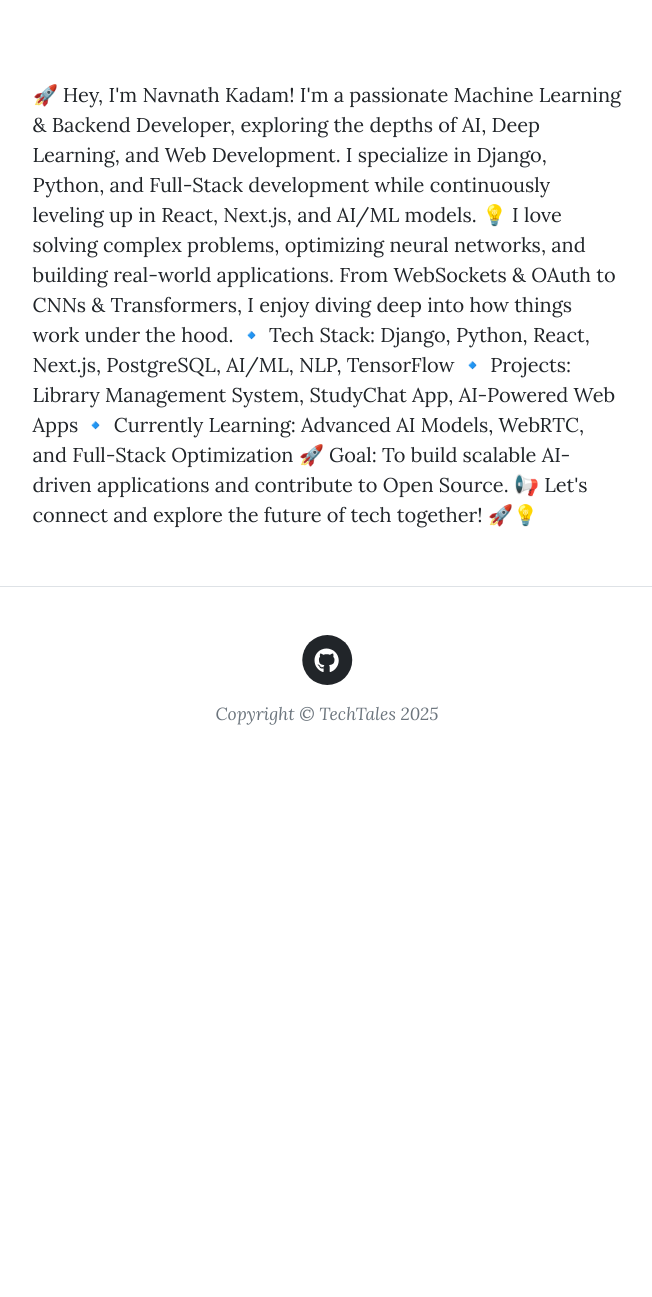
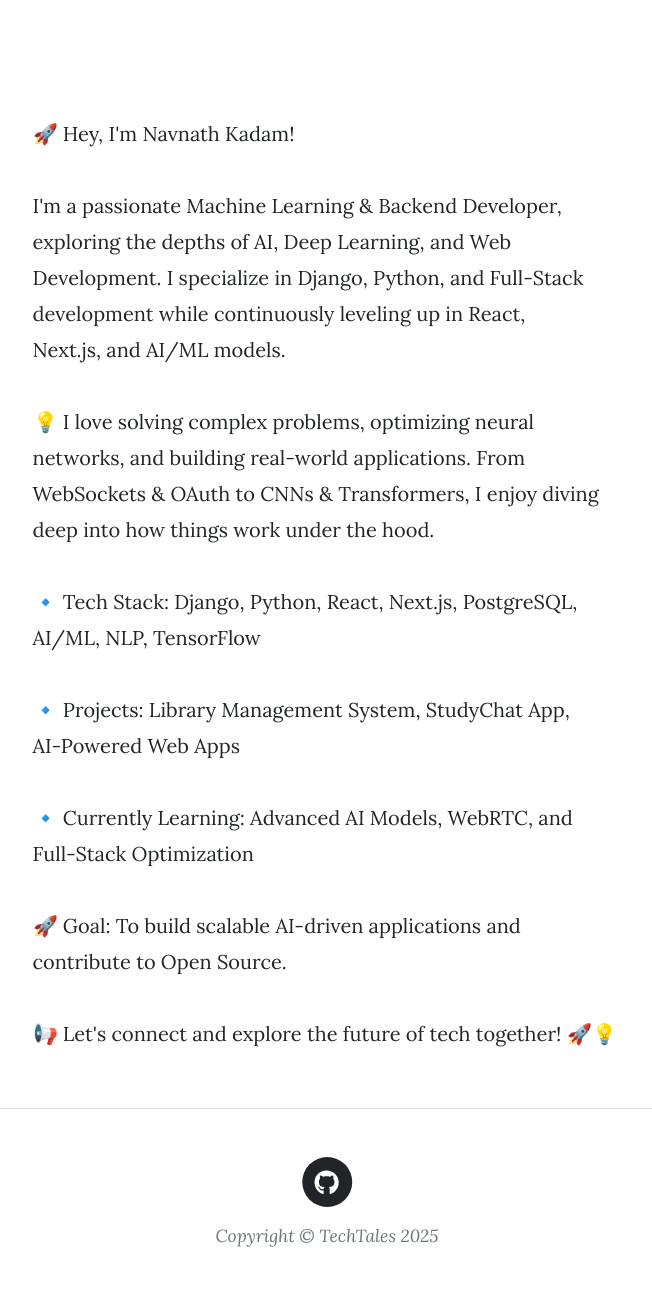
Before and after one commit to ndk123-web/blog, a Flask app: template templates/about.html in a window 1280 px wide. Shown: the part 506-1803 px from the top of the page, without its empty margins (313-965 px from the left). Before the commit the page ends 1231 px from the top, so only its background shows below. Run offline with Flask 3, Linux system fonts and the light colour scheme; the template is opened without the code that fills it, so the values that code supplies are empty; parts of the project's set-up code (start-up, migrations or seed data) failed here and were passed over; some libraries are stand-ins or nearby versions.

Commit message:
about_me_enhanced

```diff
--- a/templates/about.html
+++ b/templates/about.html
@@ -1,9 +1,29 @@
+<html lang="en">
+<head>
+    <meta charset="utf-8" />
+    <meta name="viewport" content="width=device-width, initial-scale=1, shrink-to-fit=no" />
+    <meta name="description" content />
+    <meta name="author" content />
+    <title>{{params["blog_name"]}}</title>
+
+    <link rel="icon" type="image/x-icon" href="{{ url_for('static', filename ='assets/logo.png') }}" />
+
+    <style>
+        /* Fixing paragraph formatting */
+        .about-content {
+            white-space: pre-line;
+            line-height: 1.8;
+            text-align: justify;
+        }
+    </style>
+</head>
+
 {% extends 'main.html' %}
 
 {% block body %}
 <!-- Page Header-->
 <header class="masthead"
-    style="background-image: url('{{ url_for( 'static' , filename = 'assets/img/about-bg.jpg')}}')">
+    style="background-image: url('{{ url_for('static', filename='assets/img/about-bg.jpg')}}')">
     <div class="container position-relative px-4 px-lg-5">
         <div class="row gx-4 gx-lg-5 justify-content-center">
             <div class="col-md-10 col-lg-8 col-xl-7">
@@ -15,12 +35,13 @@
         </div>
     </div>
 </header>
+
 <!-- Main Content-->
 <main class="mb-4">
     <div class="container px-4 px-lg-5">
         <div class="row gx-4 gx-lg-5 justify-content-center">
             <div class="col-md-10 col-lg-8 col-xl-7">
-                <p>
+               <p class="about-content">
                     🚀 Hey, I'm Navnath Kadam!
 
                     I'm a passionate Machine Learning & Backend Developer,
@@ -36,16 +57,18 @@
 
                     🔹 Tech Stack: Django, Python, React, Next.js, PostgreSQL,
                     AI/ML, NLP, TensorFlow
+
                     🔹 Projects: Library Management System, StudyChat App,
                     AI-Powered Web Apps
+
                     🔹 Currently Learning: Advanced AI Models, WebRTC, and
                     Full-Stack Optimization
 
                     🚀 Goal: To build scalable AI-driven applications and
                     contribute to Open Source.
 
-                    📢 Let's connect and explore the future of tech together!
-                    🚀💡</p>
+                    📢 Let's connect and explore the future of tech together! 🚀💡
+                </p>
             </div>
         </div>
     </div>
```
